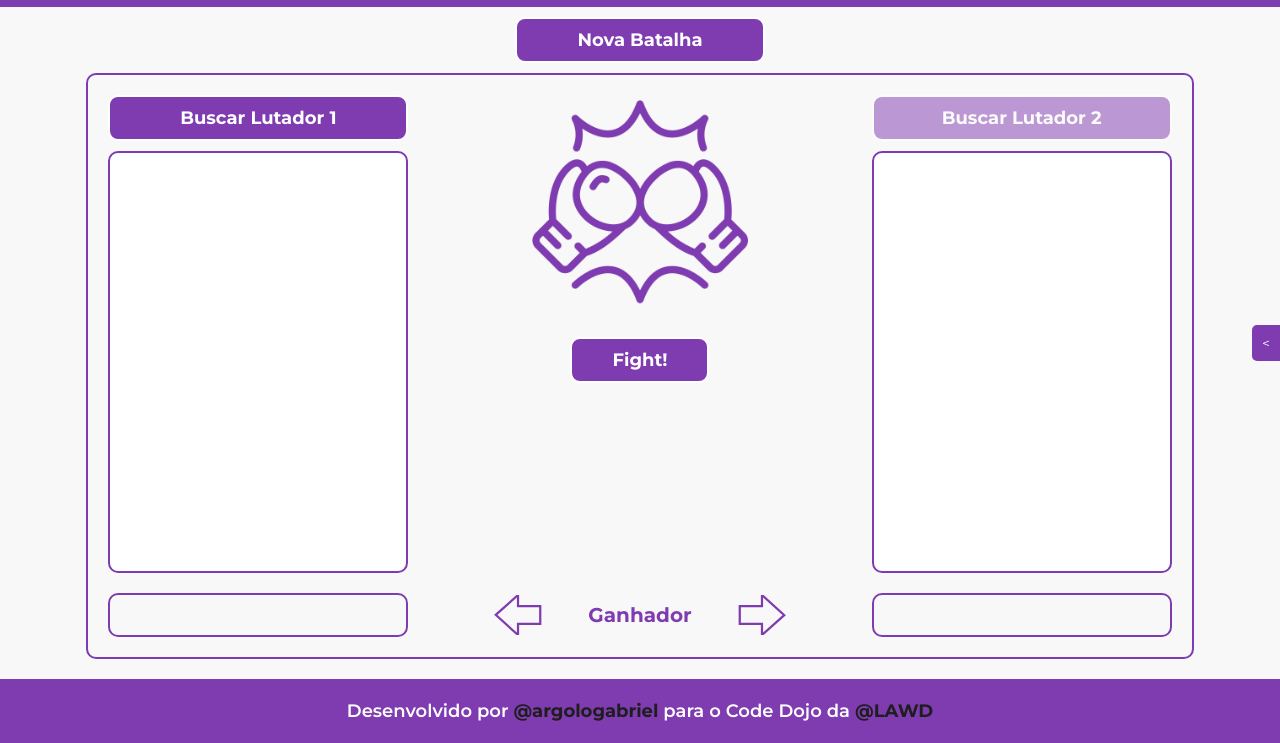
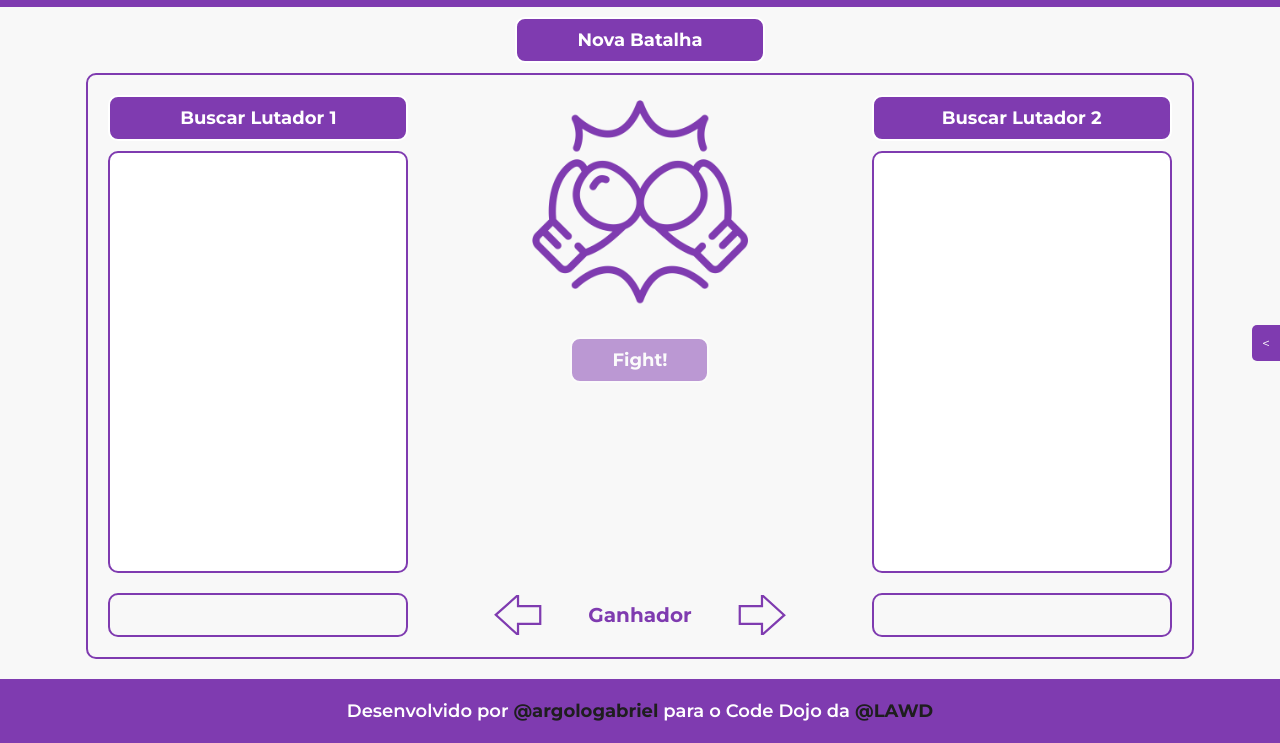
Before and after one commit to Lawd-UFS/coding-dojo-semac, a website: page public/index.html in a window 1280 px wide. Shown: the part 57-800 px from the top of the page. Drawn offline with Linux system fonts and the light colour scheme.

Commit message:
fix: corrige botão desabilidado por padrão

```diff
--- a/public/index.html
+++ b/public/index.html
@@ -50,14 +50,12 @@
           <div class="vs">
             <img class="gloves" src="assets/gloves.png" />
             <div class="fight">
-              <button>Fight!</button>
+              <button disabled>Fight!</button>
             </div>
           </div>
 
           <div class="fighter">
-            <button class="use-button-fighter" disabled>
-              Buscar Lutador 2
-            </button>
+            <button class="use-button-fighter">Buscar Lutador 2</button>
             <!-- Botão para buscar o lutador 1 -->
             <div class="use-card"></div>
             <!-- Linguagem 2 -->
```
